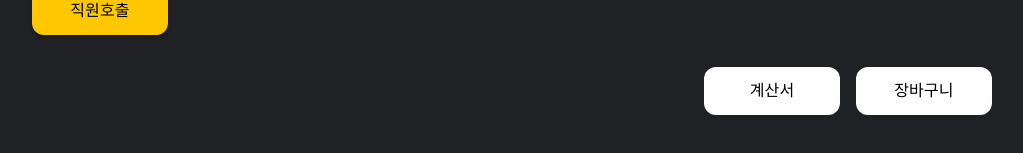
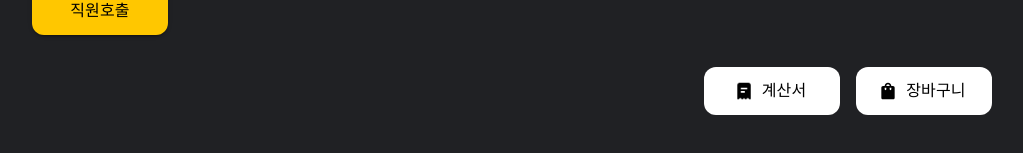
Before and after one commit to GDG-on-Campus-KNU/3rd-toyproject-frontend-2, a React (Create React App) app: page /order/call in a window 1280 px wide. Shown: the part 257-410 px from the top of the page, without its empty margins (0-1023 px from the left). Built offline with nearby package versions, Linux system fonts and the light colour scheme.

Commit message:
[Style]: Footer 각 버튼에 Icon 추가

```diff
--- a/src/components/Button/FooterButton.js
+++ b/src/components/Button/FooterButton.js
@@ -1,10 +1,15 @@
 import { Button, Typography } from '@mui/material';
 import Stack from '@mui/material/Stack';
+import ShoppingBagIcon from '@mui/icons-material/ShoppingBag';
+import bill from '../../assets/Group.png';
 
 const FooterButton = ({ footer, color, page }) => {
     return (
         <Stack spacing={2} direction="row">
             <Button
+                startIcon={
+                    footer === '장바구니' ? <ShoppingBagIcon /> : <img src={bill} alt="bill" width="20" height="20" />
+                }
                 href={page}
                 sx={{
                     color: 'black',
```
